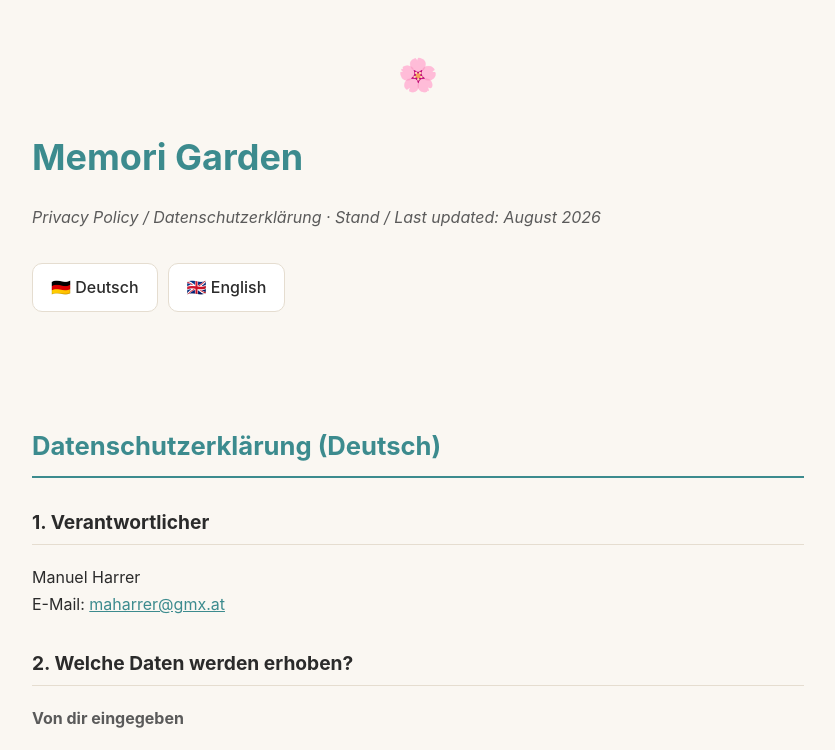
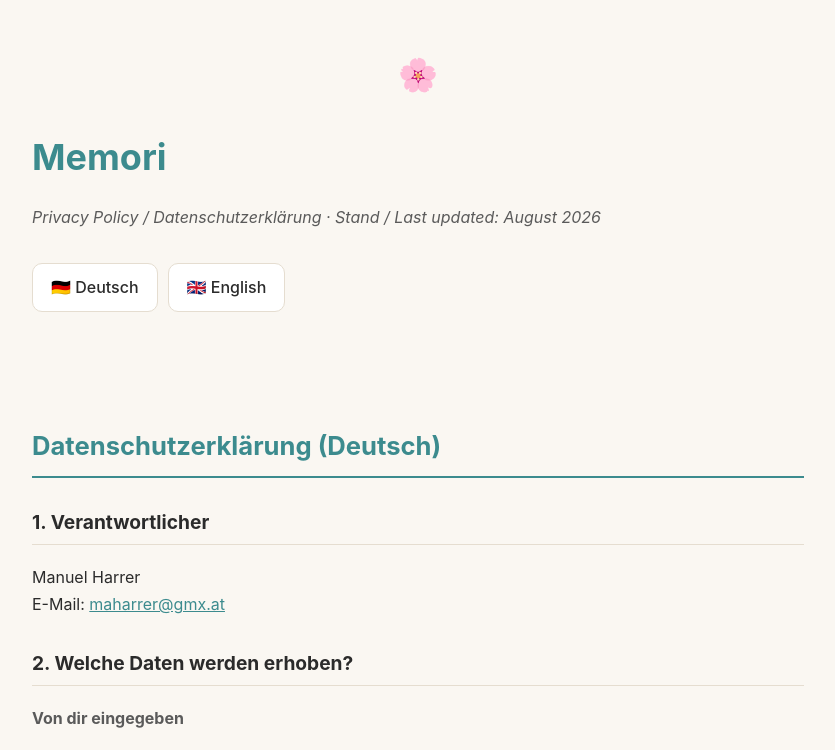
Before and after one commit to maharrer79-ops/memorigarden-legal, a plain HTML site: page privacy.html in a window 1280 px wide. Shown: the top 750 px of the page, without its empty margins (222-1057 px from the left). Drawn offline with Linux system fonts and the light colour scheme.

Commit message:
chore: sync from memori-garden 4c02b14c40ea7166c844816d9e8b31c67a0a7a82

```diff
--- a/privacy.html
+++ b/privacy.html
@@ -3,8 +3,8 @@
 <head>
 <meta charset="UTF-8">
 <meta name="viewport" content="width=device-width, initial-scale=1.0">
-<title>Privacy Policy / Datenschutzerklärung – Memori Garden</title>
-<meta name="description" content="Datenschutzerklärung der Memori Garden App für Senioren.">
+<title>Privacy Policy / Datenschutzerklärung – Memori</title>
+<meta name="description" content="Datenschutzerklärung der Memori App für Senioren.">
 <style>
 :root {
   --bg: #faf7f2;
@@ -60,7 +60,7 @@
 <div class="container">
 
 <div class="flower">🌸</div>
-<h1>Memori Garden</h1>
+<h1>Memori</h1>
 <p class="meta">Privacy Policy / Datenschutzerklärung · Stand / Last updated: August 2026</p>
 
 <div class="langbar">
@@ -175,7 +175,7 @@
 </ul>
 
 <h3>9. Minderjährige</h3>
-<p>Memori Garden richtet sich an Senioren (60+). Nutzung durch unter 13-Jährige ist nicht vorgesehen.</p>
+<p>Memori richtet sich an Senioren (60+). Nutzung durch unter 13-Jährige ist nicht vorgesehen.</p>
 
 <h3>10. Speicherdauer</h3>
 <ul>
@@ -294,7 +294,7 @@
 </ul>
 
 <h3>9. Minors</h3>
-<p>Memori Garden is designed for seniors (60+). Use by children under 13 is not intended.</p>
+<p>Memori is designed for seniors (60+). Use by children under 13 is not intended.</p>
 
 <h3>10. Retention</h3>
 <ul>
@@ -309,7 +309,7 @@
 
 <div class="footer">
   This policy may be updated. Material changes will be announced in the app.<br>
-  © 2026 Memori Garden · 🌸
+  © 2026 Memori · 🌸
 </div>
 
 </div>
```
Also changed, not shown: index.html (+1 -1 lines).
